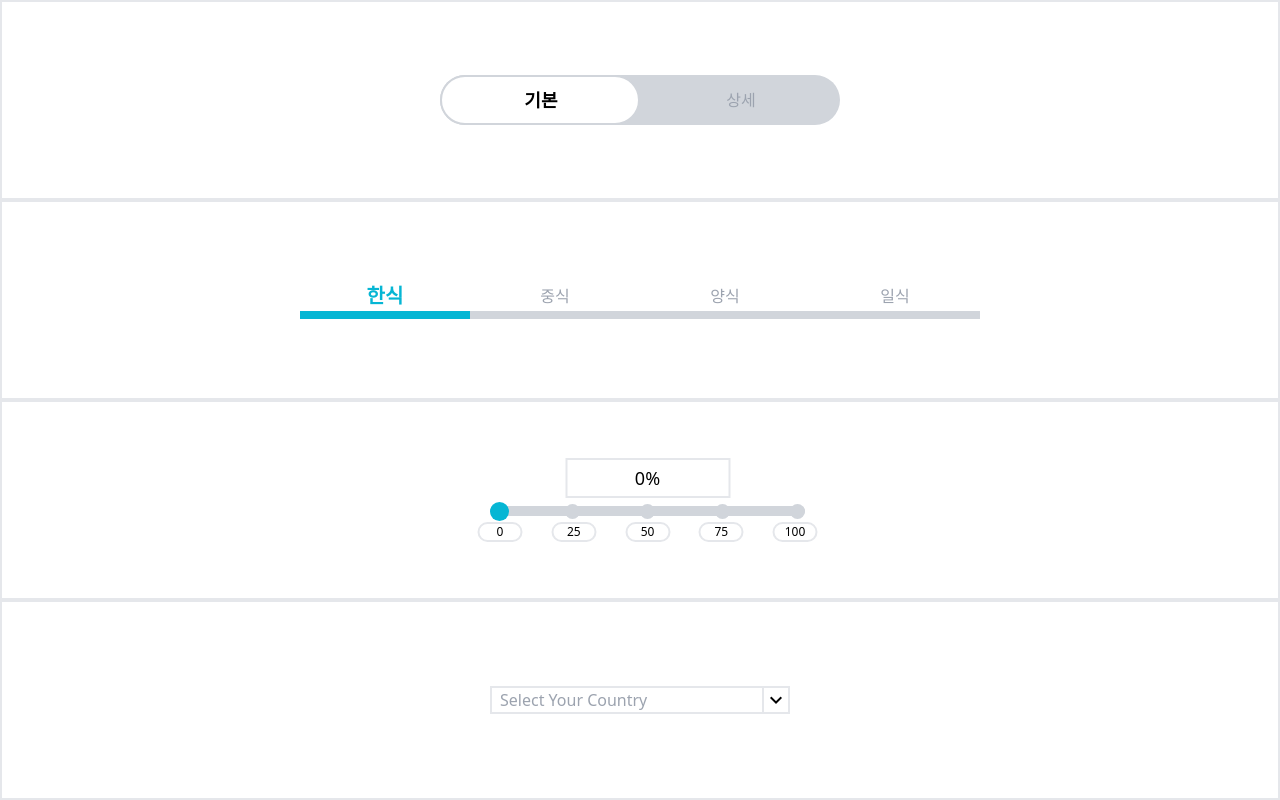
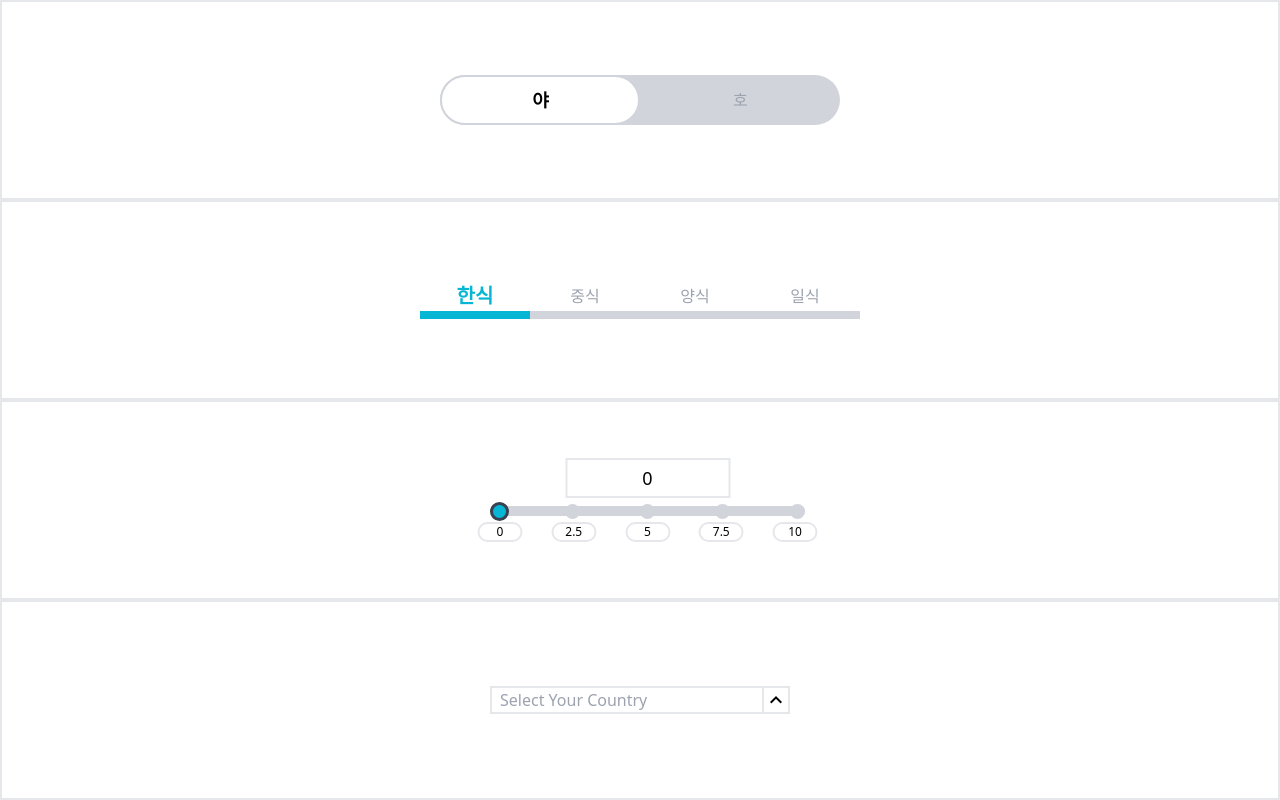
Before and after one commit to Moon-Ga/wanted_pre_onboarding, a React (Create React App) app: page / in a window 1280 px wide. Shown: the top 800 px of the page. Built offline with nearby package versions, Linux system fonts and the light colour scheme.

Commit message:
refactor:Toggle, Tab, Slider, Dropdown

```diff
--- a/src/App.css
+++ b/src/App.css
@@ -3,16 +3,24 @@
 @tailwind utilities;
 
 input[type="range"]::-webkit-slider-runnable-track {
-  @apply rounded-md;
-  @apply h-[10px];
+  @apply h-[10px] rounded-md;
 }
 input[type="range"]::-webkit-slider-thumb {
-  margin-top: -4px;
-  height: 19px;
-  width: 19px;
-  border-radius: 15px;
-  cursor: pointer;
-  appearance: none;
-  @apply bg-cyan-500;
-  @apply hover:bg-cyan-600;
+  @apply appearance-none -mt-[4px] w-[19px] h-[19px] rounded-full border-solid border-gray-700 bg-cyan-500 hover:bg-cyan-600 cursor-pointer;
 }
+
+input[type="range"]::-moz-range-track {
+  @apply h-[10px] rounded-md;
+}
+
+input[type="range"]::-moz-range-thumb {
+  @apply appearance-none -mt-[4px] w-[19px] h-[19px] rounded-full border-solid border-gray-700 bg-cyan-500 hover:bg-cyan-600 cursor-pointer;
+}
+
+input[type="range"]::-ms-track {
+  @apply h-[10px] rounded-md;
+}
+
+input[type="range"]::-ms-thumb {
+  @apply appearance-none -mt-[4px] w-[19px] h-[19px] rounded-full border-solid border-gray-700 bg-cyan-500 hover:bg-cyan-600 cursor-pointer;
+}
--- a/src/App.js
+++ b/src/App.js
@@ -8,10 +8,10 @@ import { countryList } from "./DropdownData";
 
 function App() {
   const componentsArray = [
-    <Toggle />,
+    <Toggle label={["야", "호"]} />,
     <Tab tabs={["한식", "중식", "양식", "일식"]} />,
-    <Slider buttons={["0", "25", "50", "75", "100"]} />,
-    <Dropdown list={countryList} />,
+    <Slider max={10} step={0.1} buttons={["0", "2.5", "5", "7.5", "10"]} />,
+    <Dropdown list={countryList} direction="up" />,
     <Input />,
   ];
 
@@ -20,7 +20,7 @@ function App() {
       {componentsArray.map((component, idx) => (
         <div
           key={idx}
-          className="w-full min-h-[200px] h-[20vh] flex justify-center items-center border-2"
+          className="min-w-[768px] w-full min-h-[200px] h-[20vh] flex justify-center items-center border-2"
         >
           {component}
         </div>
--- a/src/components/Dropdown.js
+++ b/src/components/Dropdown.js
@@ -4,8 +4,8 @@ const Dropdown = ({ list, direction = "down" }) => {
   const [dropdownList, setdropdownList] = useState(list);
   const [selected, setSelected] = useState("");
   const [showDropdown, setShowDropdown] = useState(false);
+
   const containerRef = useRef();
-
   const searchInputRef = useRef();
 
   const filterList = (e) => {
@@ -55,13 +55,13 @@ const Dropdown = ({ list, direction = "down" }) => {
           className="border-2 w-full pl-2 cursor-pointer focus:outline-none"
         />
         <span className="material-icons h-full border-2 absolute right-0 cursor-pointer">
-          {direction === "down"
+          {direction === "up"
             ? showDropdown
-              ? "expand_less"
-              : "expand_more"
+              ? "expand_more"
+              : "expand_less"
             : showDropdown
-            ? "expand_more"
-            : "expand_less"}
+            ? "expand_less"
+            : "expand_more"}
         </span>
       </div>
       {showDropdown && (
--- a/src/components/Slider.js
+++ b/src/components/Slider.js
@@ -1,7 +1,13 @@
-import { useEffect, useState } from "react";
+import { useEffect, useRef, useState } from "react";
 
-const Slider = ({ buttons }) => {
+const Slider = ({
+  max = 100,
+  step = 1,
+  buttons = ["0", "25", "50", "75", "100"],
+}) => {
   const [value, setValue] = useState(0);
+
+  const sliderRef = useRef();
 
   const changeValue = (e) => {
     let value;
@@ -11,15 +17,20 @@ const Slider = ({ buttons }) => {
       value = e.target.innerText;
     }
     setValue(value);
-    document.querySelector(
-      "#slider"
-    ).style.backgroundImage = `linear-gradient(to right,rgb(6 182 212) ${value}%, rgb(209 213 219) ${value}%)`;
+
+    paintButton(value);
+  };
+
+  const paintButton = (value) => {
+    const ratio = (100 / max) * value;
+    sliderRef.current.style.backgroundImage = `linear-gradient(to right,rgb(6 182 212) ${ratio}%, rgb(209 213 219) ${ratio}%)`;
+
     for (let i in buttons) {
       const left = (100 / (buttons.length - 1)) * i;
       const step = document.querySelector(`#step${i}`);
-      if (value >= left && !step.style.backgroundColor) {
+      if (ratio >= left && !step.style.backgroundColor) {
         step.style.backgroundColor = "rgb(6 182 212)";
-      } else if (value < left && step.style.backgroundColor) {
+      } else if (ratio < left && step.style.backgroundColor) {
         step.style.backgroundColor = "";
       }
     }
@@ -36,11 +47,14 @@ const Slider = ({ buttons }) => {
   return (
     <div className="flex flex-col justify-center items-center w-[300px]">
       <div className="text-lg text-center p-1 w-[calc(50%+15px)] border-2 translate-x-[7.5px]">
-        {value}%
+        {value}
       </div>
       <div className="relative w-full">
         <input
+          ref={sliderRef}
           id="slider"
+          max={max}
+          step={step}
           value={value}
           type="range"
           onChange={changeValue}
--- a/src/components/Tab.js
+++ b/src/components/Tab.js
@@ -2,7 +2,9 @@ import { useRef, useState } from "react";
 
 const Tab = ({ tabs }) => {
   const [selected, setSelected] = useState(0);
+
   const sliderRef = useRef();
+
   const switchTab = (idx) => {
     const tab = (100 / tabs.length) * idx;
     const left = tab + "%";
@@ -17,7 +19,15 @@ const Tab = ({ tabs }) => {
           <div
             key={idx}
             onClick={() => switchTab(idx)}
-            className={`flex justify-center items-center w-[170px] h-[30px] cursor-pointer ${
+            className={`flex justify-center items-center ${
+              tabs.length < 4
+                ? "w-[130px]"
+                : tabs.length < 6
+                ? "w-[110px]"
+                : tabs.length < 8
+                ? "w-[90px]"
+                : "w-[70px]"
+            } h-[30px] cursor-pointer ${
               selected === idx
                 ? "text-xl text-cyan-500 font-bold"
                 : "text-gray-400 hover:text-cyan-400"
--- a/src/components/Toggle.js
+++ b/src/components/Toggle.js
@@ -1,6 +1,6 @@
 import { useState } from "react";
 
-const Toggle = () => {
+const Toggle = ({ label = ["기본", "상세"] }) => {
   const [isToggled, setIsToggled] = useState(false);
 
   const toggleClick = (e) => setIsToggled(!e.currentTarget.control.checked);
@@ -22,14 +22,14 @@ const Toggle = () => {
             isToggled ? "text-gray-400" : "text-lg font-bold"
           }`}
         >
-          기본
+          {label[0]}
         </span>
         <span
           className={`z-10 ${
             !isToggled ? "text-gray-400" : "text-lg font-bold"
           }`}
         >
-          상세
+          {label[1]}
         </span>
       </label>
       <input id="toggle" type="checkbox" className="appearance-none" />
```
